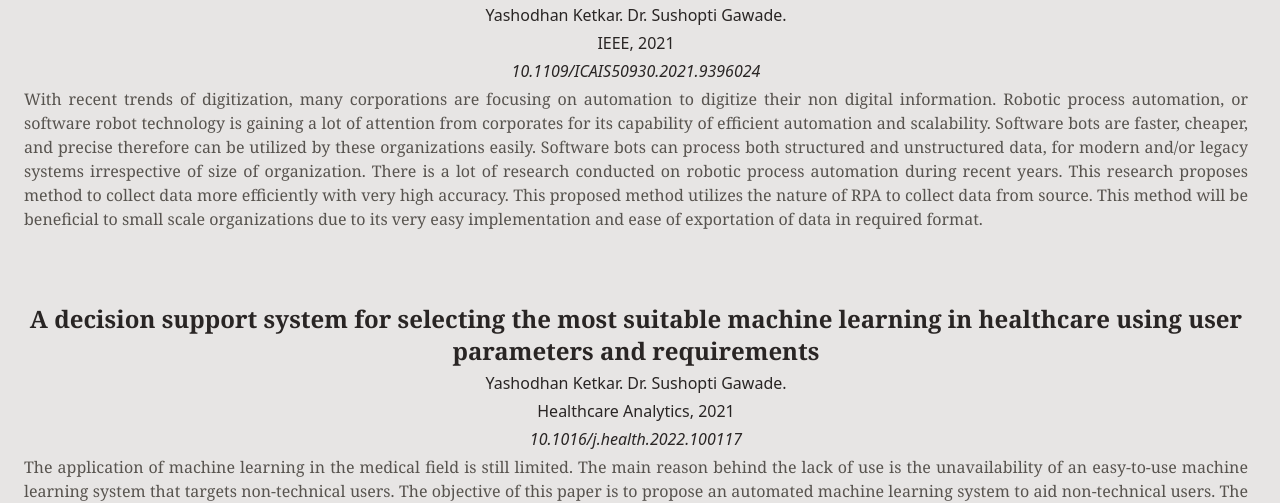
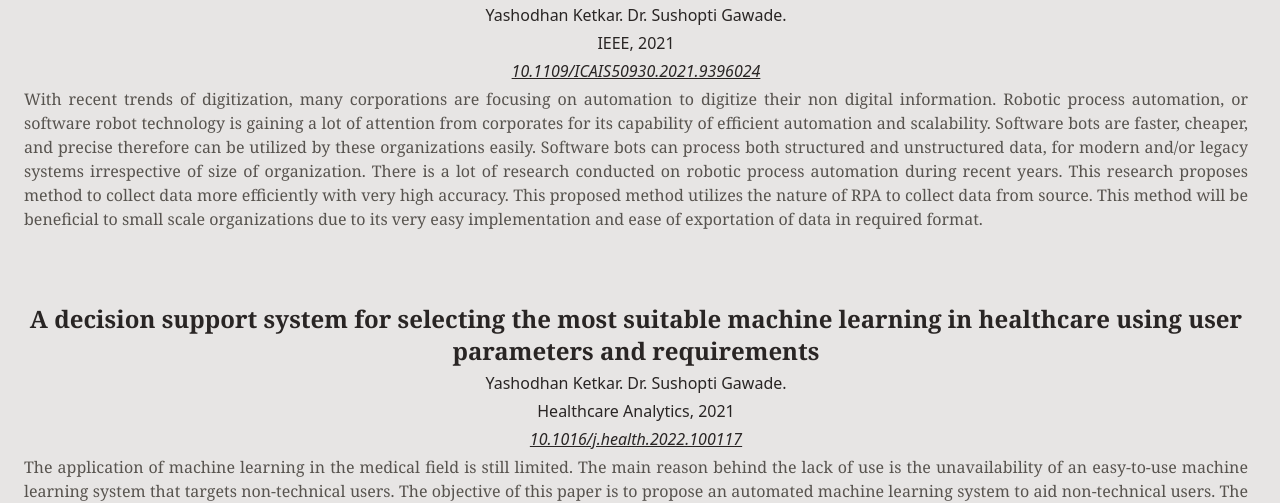
Before and after one commit to yashodhanketkar/me, a React (Vite) app: page /research in a window 1280 px wide. Shown: the part 149-652 px from the top of the page. Built offline with nearby package versions, Linux system fonts and the light colour scheme; a web font is replaced by a local one.

Commit message:
fix: added underline to research link

```diff
--- a/src/pages/research/research.tsx
+++ b/src/pages/research/research.tsx
@@ -15,7 +15,7 @@ export const ResearchCard = (props: IResearchWork) => {
         {journal}, {year}
       </h3>
       <a
-        className="italic"
+        className="italic underline"
         href={`https://doi.org/${doi}`}
         target="_blank"
         rel="noopener noreferrer"
```
